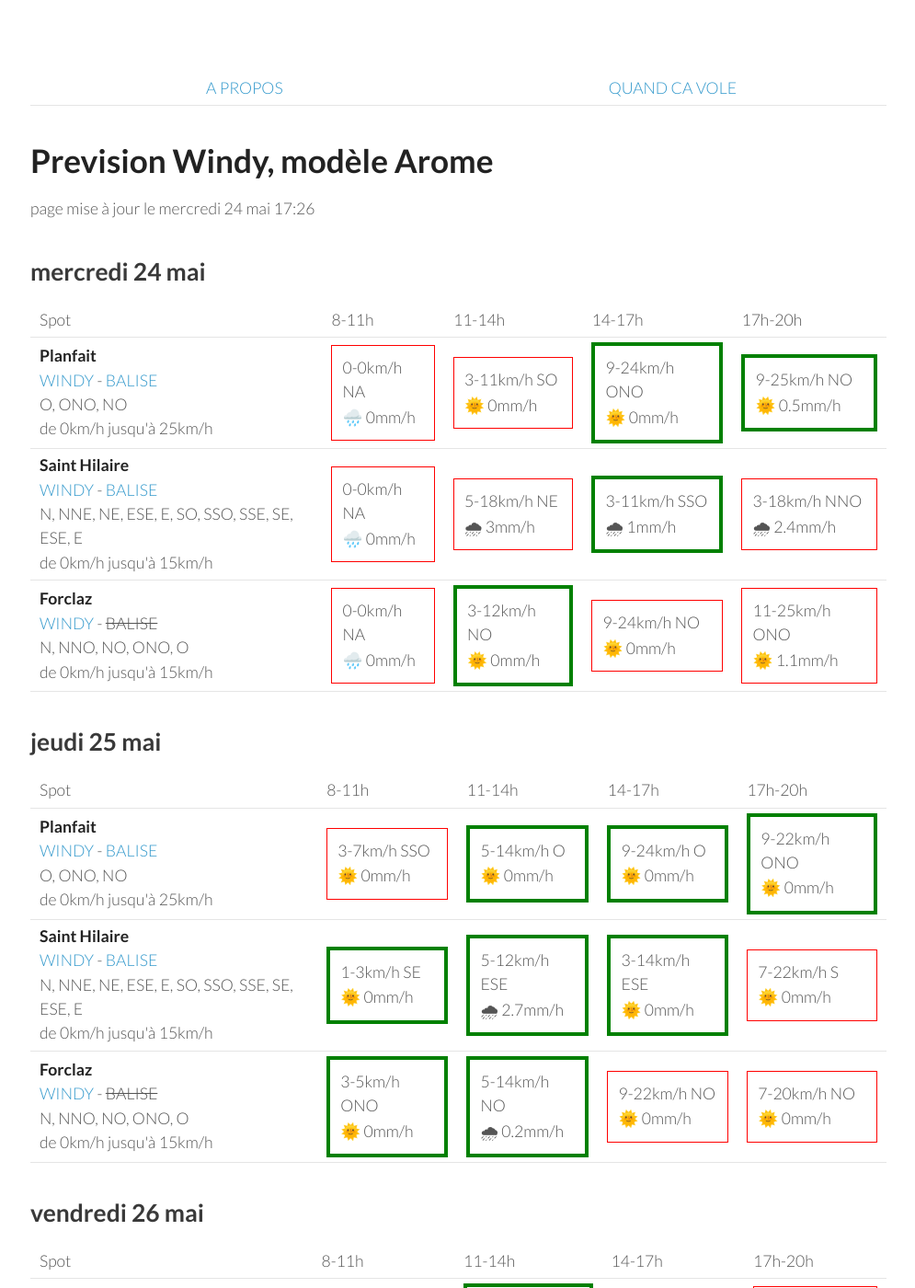
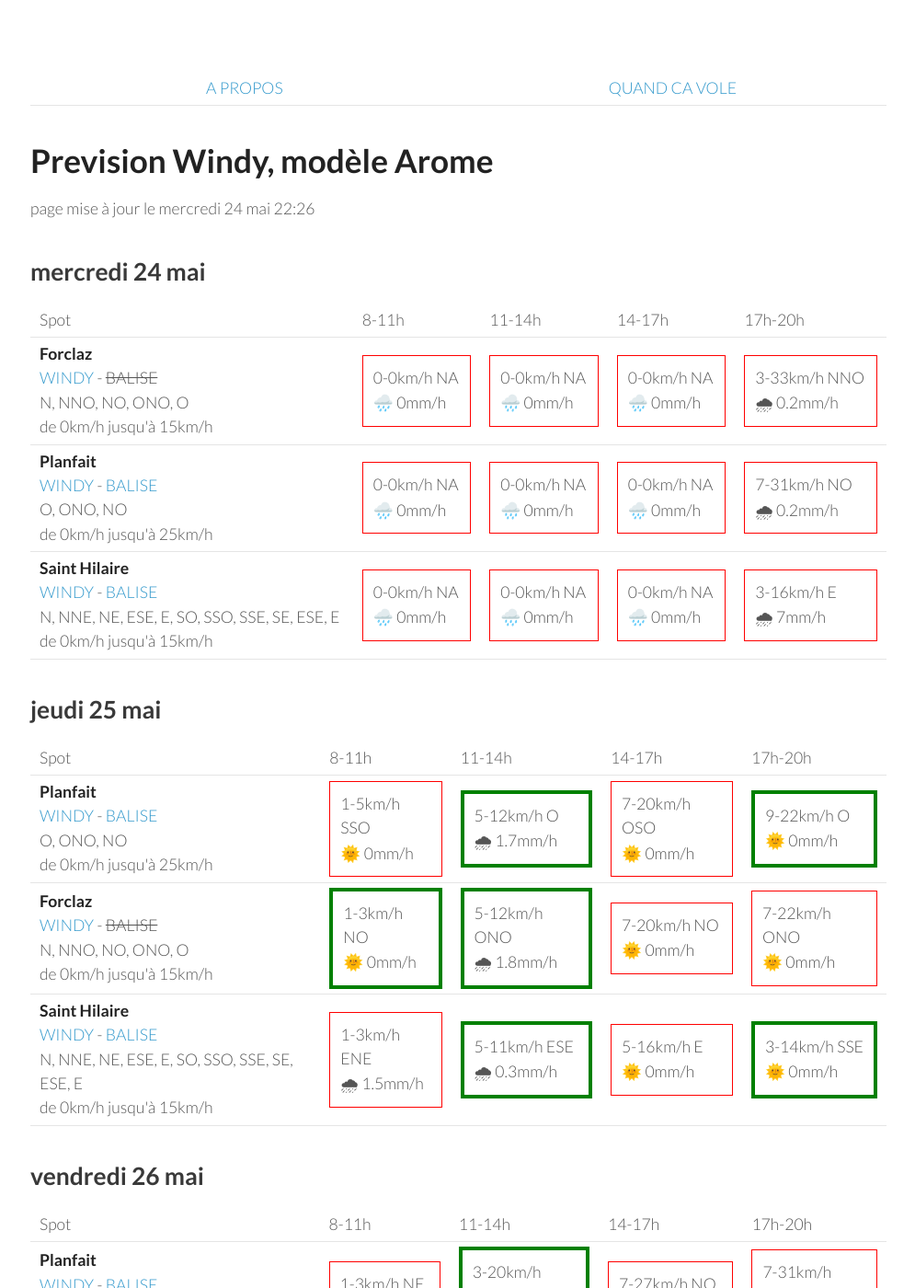
Before and after one commit to parapente-dans-le-nord/parapente-dans-le-nord.github.io, a Jekyll site: the page built from alpes_nord.markdown, in a window 1280 px wide and 1400 px high. Shown: the whole window at 92% size, without its empty margins (25-1020 px from the left). Built offline with Jekyll 4.4.1, drawn with Linux system fonts in a browser that asks for light colours; some of the changed text lies outside the part shown.

Commit message:
update index.markdown

```diff
--- a/alpes_nord.markdown
+++ b/alpes_nord.markdown
@@ -7,7 +7,7 @@ title:  "Tous les spots"
 {: .links}
 
 # Prevision Windy, modèle Arome
-page mise à jour le mercredi 24 mai 17:26
+page mise à jour le mercredi 24 mai 22:26
 
 ## mercredi 24 mai
 
@@ -22,30 +22,30 @@ page mise à jour le mercredi 24 mai 17:26
       <td>17h-20h</td>
     </tr>
 <tr>
+        <td><strong>Forclaz</strong><br><a href="https://windy.com/45.814/6.247?45.375,6.246,8,m:eVwaglz">WINDY</a> - <span class="no-balise"> BALISE </span><br> <span class="vent-favorable">N, NNO, NO, ONO, O</span><br><span class="force-vent">de 0km/h jusqu'à 15km/h</span> </td>
+
+            <td><div class="not-flyable"><p>0-0km/h NA</p><p>🌧️ 0mm/h</p></div></td>
+            <td><div class="not-flyable"><p>0-0km/h NA</p><p>🌧️ 0mm/h</p></div></td>
+            <td><div class="not-flyable"><p>0-0km/h NA</p><p>🌧️ 0mm/h</p></div></td>
+            <td><div class="not-flyable"><p>3-33km/h NNO</p><p>🌧 0.2mm/h</p></div></td>
+
+    </tr>
+<tr>
         <td><strong>Planfait</strong><br><a href="https://windy.com/45.853/6.223?45.415,6.223,8">WINDY</a> - <span class=""><a href="https://www.openwindmap.org/PP496">BALISE</a> </span><br> <span class="vent-favorable">O, ONO, NO</span><br><span class="force-vent">de 0km/h jusqu'à 25km/h</span> </td>
 
             <td><div class="not-flyable"><p>0-0km/h NA</p><p>🌧️ 0mm/h</p></div></td>
-            <td><div class="not-flyable"><p>3-11km/h SO</p><p>🌞 0mm/h</p></div></td>
-            <td><div class="flyable"><p>9-24km/h ONO</p><p>🌞 0mm/h</p></div></td>
-            <td><div class="flyable"><p>9-25km/h NO</p><p>🌞 0.5mm/h</p></div></td>
+            <td><div class="not-flyable"><p>0-0km/h NA</p><p>🌧️ 0mm/h</p></div></td>
+            <td><div class="not-flyable"><p>0-0km/h NA</p><p>🌧️ 0mm/h</p></div></td>
+            <td><div class="not-flyable"><p>7-31km/h NO</p><p>🌧 0.2mm/h</p></div></td>
 
     </tr>
 <tr>
         <td><strong>Saint Hilaire</strong><br><a href="https://windy.com/45.307/5.888?45.087,5.889,9,m:eUFagkX">WINDY</a> - <span class=""><a href="http://www.balisemeteo.com/balise.php?idBalise=61">BALISE</a> </span><br> <span class="vent-favorable">N, NNE, NE, ESE, E, SO, SSO, SSE, SE, ESE, E</span><br><span class="force-vent">de 0km/h jusqu'à 15km/h</span> </td>
 
             <td><div class="not-flyable"><p>0-0km/h NA</p><p>🌧️ 0mm/h</p></div></td>
-            <td><div class="not-flyable"><p>5-18km/h NE</p><p>🌧 3mm/h</p></div></td>
-            <td><div class="flyable"><p>3-11km/h SSO</p><p>🌧 1mm/h</p></div></td>
-            <td><div class="not-flyable"><p>3-18km/h NNO</p><p>🌧 2.4mm/h</p></div></td>
-
-    </tr>
-<tr>
-        <td><strong>Forclaz</strong><br><a href="https://windy.com/45.814/6.247?45.375,6.246,8,m:eVwaglz">WINDY</a> - <span class="no-balise"> BALISE </span><br> <span class="vent-favorable">N, NNO, NO, ONO, O</span><br><span class="force-vent">de 0km/h jusqu'à 15km/h</span> </td>
-
             <td><div class="not-flyable"><p>0-0km/h NA</p><p>🌧️ 0mm/h</p></div></td>
-            <td><div class="flyable"><p>3-12km/h NO</p><p>🌞 0mm/h</p></div></td>
-            <td><div class="not-flyable"><p>9-24km/h NO</p><p>🌞 0mm/h</p></div></td>
-            <td><div class="not-flyable"><p>11-25km/h ONO</p><p>🌞 1.1mm/h</p></div></td>
+            <td><div class="not-flyable"><p>0-0km/h NA</p><p>🌧️ 0mm/h</p></div></td>
+            <td><div class="not-flyable"><p>3-16km/h E</p><p>🌧 7mm/h</p></div></td>
 
     </tr>
 
@@ -67,30 +67,30 @@ page mise à jour le mercredi 24 mai 17:26
 <tr>
         <td><strong>Planfait</strong><br><a href="https://windy.com/45.853/6.223?45.415,6.223,8">WINDY</a> - <span class=""><a href="https://www.openwindmap.org/PP496">BALISE</a> </span><br> <span class="vent-favorable">O, ONO, NO</span><br><span class="force-vent">de 0km/h jusqu'à 25km/h</span> </td>
 
-            <td><div class="not-flyable"><p>3-7km/h SSO</p><p>🌞 0mm/h</p></div></td>
-            <td><div class="flyable"><p>5-14km/h O</p><p>🌞 0mm/h</p></div></td>
-            <td><div class="flyable"><p>9-24km/h O</p><p>🌞 0mm/h</p></div></td>
-            <td><div class="flyable"><p>9-22km/h ONO</p><p>🌞 0mm/h</p></div></td>
+            <td><div class="not-flyable"><p>1-5km/h SSO</p><p>🌞 0mm/h</p></div></td>
+            <td><div class="flyable"><p>5-12km/h O</p><p>🌧 1.7mm/h</p></div></td>
+            <td><div class="not-flyable"><p>7-20km/h OSO</p><p>🌞 0mm/h</p></div></td>
+            <td><div class="flyable"><p>9-22km/h O</p><p>🌞 0mm/h</p></div></td>
+
+
+    </tr>
+<tr>
+        <td><strong>Forclaz</strong><br><a href="https://windy.com/45.814/6.247?45.375,6.246,8,m:eVwaglz">WINDY</a> - <span class="no-balise"> BALISE </span><br> <span class="vent-favorable">N, NNO, NO, ONO, O</span><br><span class="force-vent">de 0km/h jusqu'à 15km/h</span> </td>
+
+            <td><div class="flyable"><p>1-3km/h NO</p><p>🌞 0mm/h</p></div></td>
+            <td><div class="flyable"><p>5-12km/h ONO</p><p>🌧 1.8mm/h</p></div></td>
+            <td><div class="not-flyable"><p>7-20km/h NO</p><p>🌞 0mm/h</p></div></td>
+            <td><div class="not-flyable"><p>7-22km/h ONO</p><p>🌞 0mm/h</p></div></td>
 
 
     </tr>
 <tr>
         <td><strong>Saint Hilaire</strong><br><a href="https://windy.com/45.307/5.888?45.087,5.889,9,m:eUFagkX">WINDY</a> - <span class=""><a href="http://www.balisemeteo.com/balise.php?idBalise=61">BALISE</a> </span><br> <span class="vent-favorable">N, NNE, NE, ESE, E, SO, SSO, SSE, SE, ESE, E</span><br><span class="force-vent">de 0km/h jusqu'à 15km/h</span> </td>
 
-            <td><div class="flyable"><p>1-3km/h SE</p><p>🌞 0mm/h</p></div></td>
-            <td><div class="flyable"><p>5-12km/h ESE</p><p>🌧 2.7mm/h</p></div></td>
-            <td><div class="flyable"><p>3-14km/h ESE</p><p>🌞 0mm/h</p></div></td>
-            <td><div class="not-flyable"><p>7-22km/h S</p><p>🌞 0mm/h</p></div></td>
-
-
-    </tr>
-<tr>
-        <td><strong>Forclaz</strong><br><a href="https://windy.com/45.814/6.247?45.375,6.246,8,m:eVwaglz">WINDY</a> - <span class="no-balise"> BALISE </span><br> <span class="vent-favorable">N, NNO, NO, ONO, O</span><br><span class="force-vent">de 0km/h jusqu'à 15km/h</span> </td>
-
-            <td><div class="flyable"><p>3-5km/h ONO</p><p>🌞 0mm/h</p></div></td>
-            <td><div class="flyable"><p>5-14km/h NO</p><p>🌧 0.2mm/h</p></div></td>
-            <td><div class="not-flyable"><p>9-22km/h NO</p><p>🌞 0mm/h</p></div></td>
-            <td><div class="not-flyable"><p>7-20km/h NO</p><p>🌞 0mm/h</p></div></td>
+            <td><div class="not-flyable"><p>1-3km/h ENE</p><p>🌧 1.5mm/h</p></div></td>
+            <td><div class="flyable"><p>5-11km/h ESE</p><p>🌧 0.3mm/h</p></div></td>
+            <td><div class="not-flyable"><p>5-16km/h E</p><p>🌞 0mm/h</p></div></td>
+            <td><div class="flyable"><p>3-14km/h SSE</p><p>🌞 0mm/h</p></div></td>
 
 
     </tr>
@@ -113,7 +113,7 @@ page mise à jour le mercredi 24 mai 17:26
 <tr>
         <td><strong>Planfait</strong><br><a href="https://windy.com/45.853/6.223?45.415,6.223,8">WINDY</a> - <span class=""><a href="https://www.openwindmap.org/PP496">BALISE</a> </span><br> <span class="vent-favorable">O, ONO, NO</span><br><span class="force-vent">de 0km/h jusqu'à 25km/h</span> </td>
 
-            <td><div class="not-flyable"><p>3-14km/h SE</p><p>🌞 0mm/h</p></div></td>
+            <td><div class="not-flyable"><p>1-3km/h NE</p><p>🌞 0mm/h</p></div></td>
             <td><div class="flyable"><p>3-20km/h ONO</p><p>🌞 0mm/h</p></div></td>
             <td><div class="not-flyable"><p>7-27km/h NO</p><p>🌞 0mm/h</p></div></td>
             <td><div class="not-flyable"><p>7-31km/h NNO</p><p>🌧 0.2mm/h</p></div></td>
@@ -123,17 +123,17 @@ page mise à jour le mercredi 24 mai 17:26
 <tr>
         <td><strong>Saint Hilaire</strong><br><a href="https://windy.com/45.307/5.888?45.087,5.889,9,m:eUFagkX">WINDY</a> - <span class=""><a href="http://www.balisemeteo.com/balise.php?idBalise=61">BALISE</a> </span><br> <span class="vent-favorable">N, NNE, NE, ESE, E, SO, SSO, SSE, SE, ESE, E</span><br><span class="force-vent">de 0km/h jusqu'à 15km/h</span> </td>
 
-            <td><div class="not-flyable"><p>1-12km/h ONO</p><p>🌞 0mm/h</p></div></td>
-            <td><div class="not-flyable"><p>3-18km/h NO</p><p>🌞 0mm/h</p></div></td>
+            <td><div class="flyable"><p>1-1km/h E</p><p>🌞 0mm/h</p></div></td>
+            <td><div class="not-flyable"><p>3-20km/h NO</p><p>🌞 0mm/h</p></div></td>
             <td><div class="not-flyable"><p>3-24km/h ONO</p><p>🌞 0mm/h</p></div></td>
-            <td><div class="not-flyable"><p>3-31km/h ESE</p><p>🌧 2.6mm/h</p></div></td>
+            <td><div class="not-flyable"><p>3-33km/h SE</p><p>🌧 0.3mm/h</p></div></td>
 
 
     </tr>
 <tr>
         <td><strong>Forclaz</strong><br><a href="https://windy.com/45.814/6.247?45.375,6.246,8,m:eVwaglz">WINDY</a> - <span class="no-balise"> BALISE </span><br> <span class="vent-favorable">N, NNO, NO, ONO, O</span><br><span class="force-vent">de 0km/h jusqu'à 15km/h</span> </td>
 
-            <td><div class="not-flyable"><p>3-16km/h SE</p><p>🌞 0mm/h</p></div></td>
+            <td><div class="not-flyable"><p>1-3km/h ENE</p><p>🌞 0mm/h</p></div></td>
             <td><div class="not-flyable"><p>3-20km/h ONO</p><p>🌞 0mm/h</p></div></td>
             <td><div class="not-flyable"><p>7-27km/h ONO</p><p>🌞 0mm/h</p></div></td>
             <td><div class="not-flyable"><p>7-31km/h NO</p><p>🌞 0mm/h</p></div></td>
@@ -179,10 +179,10 @@ page mise à jour le mercredi 24 mai 17:26
 <tr>
         <td><strong>Saint Hilaire</strong><br><a href="https://windy.com/45.307/5.888?45.087,5.889,9,m:eUFagkX">WINDY</a> - <span class=""><a href="http://www.balisemeteo.com/balise.php?idBalise=61">BALISE</a> </span><br> <span class="vent-favorable">N, NNE, NE, ESE, E, SO, SSO, SSE, SE, ESE, E</span><br><span class="force-vent">de 0km/h jusqu'à 15km/h</span> </td>
 
-            <td><div class="not-flyable"><p>1-12km/h NO</p><p>🌞 0mm/h</p></div></td>
-            <td><div class="not-flyable"><p>1-18km/h O</p><p>🌞 0mm/h</p></div></td>
-            <td><div class="not-flyable"><p>5-29km/h OSO</p><p>🌧 0.3mm/h</p></div></td>
-            <td><div class="not-flyable"><p>3-33km/h SSO</p><p>🌧 2.4mm/h</p></div></td>
+            <td><div class="not-flyable"><p>1-12km/h ONO</p><p>🌞 0mm/h</p></div></td>
+            <td><div class="not-flyable"><p>1-16km/h ONO</p><p>🌞 0mm/h</p></div></td>
+            <td><div class="not-flyable"><p>3-27km/h OSO</p><p>🌧 0.3mm/h</p></div></td>
+            <td><div class="not-flyable"><p>3-29km/h SO</p><p>🌧 1.2mm/h</p></div></td>
 
 
     </tr>
@@ -216,9 +216,9 @@ page mise à jour le mercredi 24 mai 17:26
         <td><strong>Saint Hilaire</strong><br><a href="https://windy.com/45.307/5.888?45.087,5.889,9,m:eUFagkX">WINDY</a> - <span class=""><a href="http://www.balisemeteo.com/balise.php?idBalise=61">BALISE</a> </span><br> <span class="vent-favorable">N, NNE, NE, ESE, E, SO, SSO, SSE, SE, ESE, E</span><br><span class="force-vent">de 0km/h jusqu'à 15km/h</span> </td>
 
             <td><div class="not-flyable"><p>1-12km/h NNO</p><p>🌞 0mm/h</p></div></td>
-            <td><div class="not-flyable"><p>3-22km/h O</p><p>🌞 0mm/h</p></div></td>
-            <td><div class="not-flyable"><p>1-25km/h S</p><p>🌧 2.2mm/h</p></div></td>
-            <td><div class="not-flyable"><p>1-20km/h NO</p><p>🌧 1.9mm/h</p></div></td>
+            <td><div class="not-flyable"><p>1-18km/h ONO</p><p>🌞 0mm/h</p></div></td>
+            <td><div class="not-flyable"><p>1-27km/h ONO</p><p>🌧 1.3mm/h</p></div></td>
+            <td><div class="not-flyable"><p>1-25km/h NNO</p><p>🌧 2.7mm/h</p></div></td>
 
 
     </tr>
@@ -259,16 +259,6 @@ page mise à jour le mercredi 24 mai 17:26
 
     </tr>
 <tr>
-        <td><strong>Saint Hilaire</strong><br><a href="https://windy.com/45.307/5.888?45.087,5.889,9,m:eUFagkX">WINDY</a> - <span class=""><a href="http://www.balisemeteo.com/balise.php?idBalise=61">BALISE</a> </span><br> <span class="vent-favorable">N, NNE, NE, ESE, E, SO, SSO, SSE, SE, ESE, E</span><br><span class="force-vent">de 0km/h jusqu'à 15km/h</span> </td>
-
-            <td><div class="not-flyable"><p>1-11km/h NNO</p><p>🌞 0mm/h</p></div></td>
-            <td><div class="not-flyable"><p>0-16km/h NO</p><p>🌞 0mm/h</p></div></td>
-            <td><div class="not-flyable"><p>1-27km/h E</p><p>🌧 1.8mm/h</p></div></td>
-            <td><div class="not-flyable"><p>1-27km/h O</p><p>🌧 5mm/h</p></div></td>
-
-
-    </tr>
-<tr>
         <td><strong>Forclaz</strong><br><a href="https://windy.com/45.814/6.247?45.375,6.246,8,m:eVwaglz">WINDY</a> - <span class="no-balise"> BALISE </span><br> <span class="vent-favorable">N, NNO, NO, ONO, O</span><br><span class="force-vent">de 0km/h jusqu'à 15km/h</span> </td>
 
             <td><div class="not-flyable"><p>3-16km/h SE</p><p>🌞 0mm/h</p></div></td>
@@ -278,6 +268,16 @@ page mise à jour le mercredi 24 mai 17:26
 
 
     </tr>
+<tr>
+        <td><strong>Saint Hilaire</strong><br><a href="https://windy.com/45.307/5.888?45.087,5.889,9,m:eUFagkX">WINDY</a> - <span class=""><a href="http://www.balisemeteo.com/balise.php?idBalise=61">BALISE</a> </span><br> <span class="vent-favorable">N, NNE, NE, ESE, E, SO, SSO, SSE, SE, ESE, E</span><br><span class="force-vent">de 0km/h jusqu'à 15km/h</span> </td>
+
+            <td><div class="not-flyable"><p>1-12km/h O</p><p>🌞 0mm/h</p></div></td>
+            <td><div class="not-flyable"><p>3-18km/h O</p><p>🌞 0mm/h</p></div></td>
+            <td><div class="not-flyable"><p>5-29km/h NO</p><p>🌧 0.3mm/h</p></div></td>
+            <td><div class="not-flyable"><p>3-31km/h SE</p><p>🌧 2.2mm/h</p></div></td>
+
+
+    </tr>
 
 </tbody>
 </table>
```
